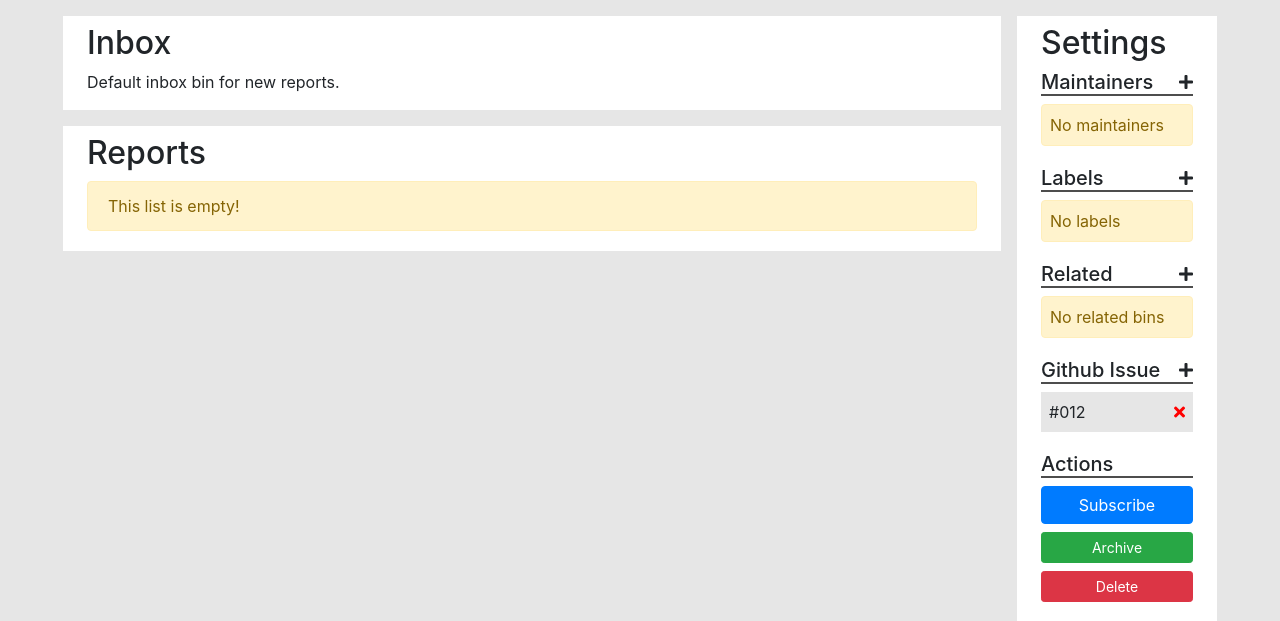
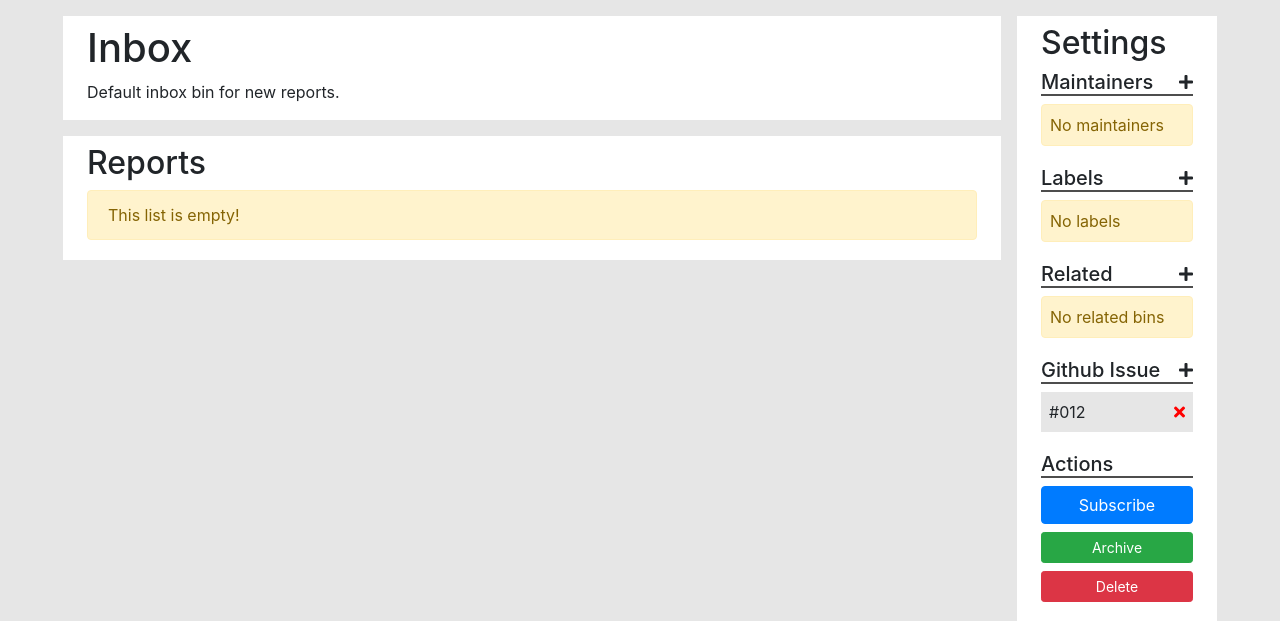
Before and after one commit to The-Compiler/crashbin, a Django app: page /bin/1/ in a window 1280 px wide. Shown: the part 76-697 px from the top of the page. Run offline with Django 3.2, Linux system fonts and the light colour scheme; the visitor is signed in with stand-in values (Sample User, id 1); data comes from the database, SQL or seed files in the repository; data that the repository does not hold is empty; some libraries are stand-ins or nearby versions.

Commit message:
Change h2 to h1

```diff
--- a/crashbin_app/templates/crashbin_app/bin_detail.html
+++ b/crashbin_app/templates/crashbin_app/bin_detail.html
@@ -10,7 +10,7 @@
             <div class="col-md p-0">
                 <div class="row m-0">
                     <div class="d-flex flex-fill flex-column m-2 px-4 pb-3 bg-white">
-                        <h2 class="m-0 py-2">{{ bin.name }}</h2>
+                        <h1 class="m-0 py-2">{{ bin.name }}</h1>
                         <p class="m-0">{{ bin.description }}</p>
                     </div>
                 </div>
```
